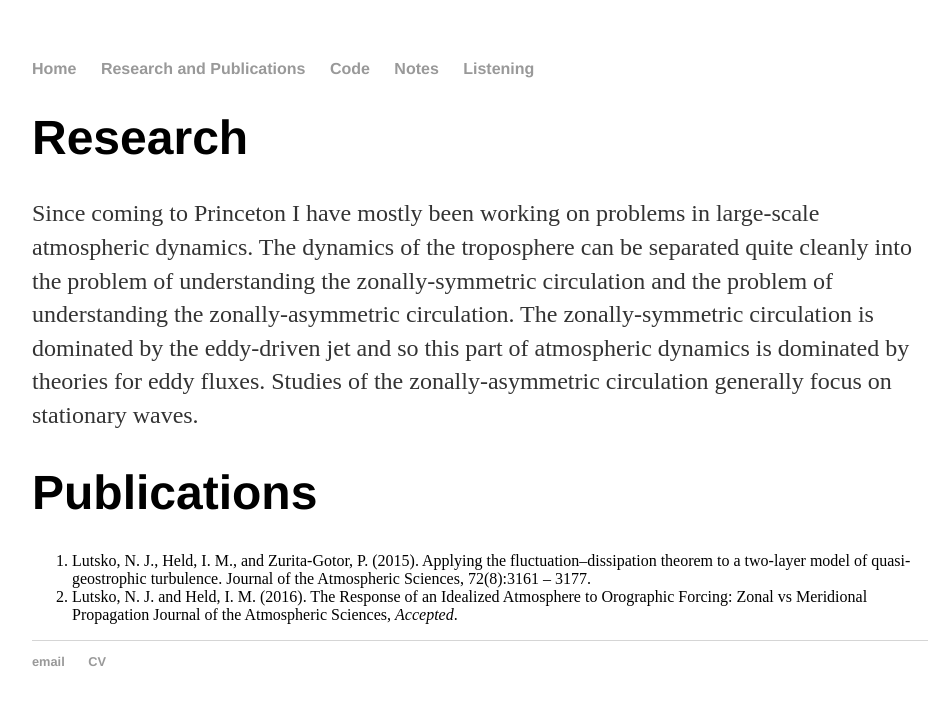
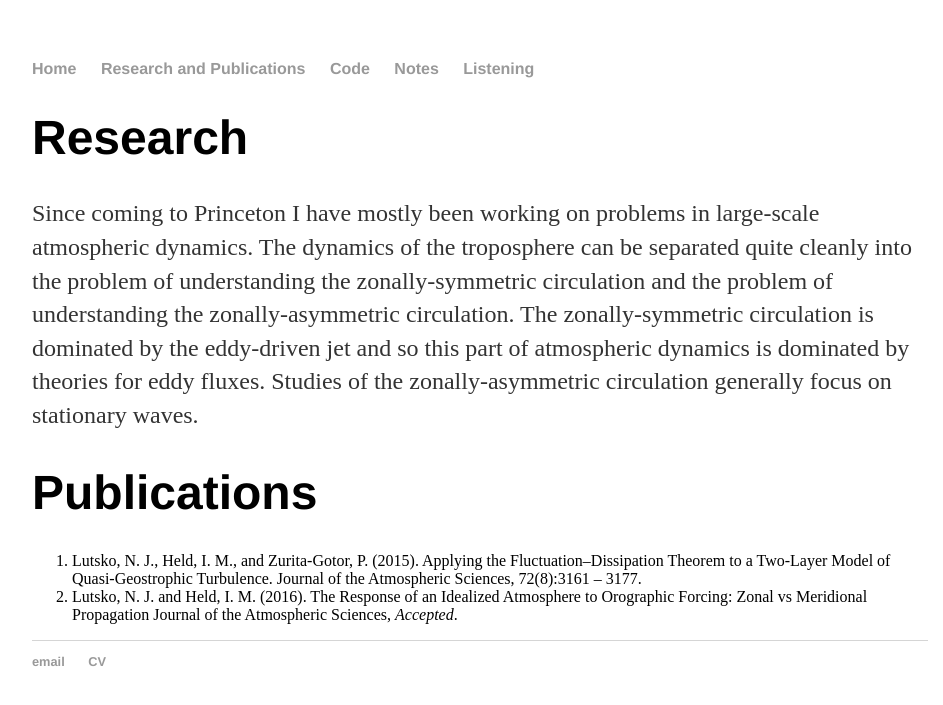
Before and after one commit to nicklutsko/nicklutsko.github.io, a Jekyll site: the page built from research/index.html, in a window 1280 px wide. Shown: the top 705 px of the page, without its empty margins (160-1103 px from the left). Built offline with Jekyll 4.4.1, drawn with Linux system fonts in a browser that asks for light colours.

Commit message:
Capitalized letters in paper

```diff
--- a/research/index.html
+++ b/research/index.html
@@ -8,7 +8,7 @@ title: Research Interests
 			<p>Since coming to Princeton I have mostly been working on problems in large-scale atmospheric dynamics. The dynamics of the troposphere can be separated quite cleanly into the problem of understanding the zonally-symmetric circulation and the problem of understanding the zonally-asymmetric circulation. The zonally-symmetric circulation is dominated by the eddy-driven jet and so this part of atmospheric dynamics is dominated by theories for eddy fluxes. Studies of the zonally-asymmetric circulation generally focus on stationary waves.  </p>
 			<h1>Publications</h1>
 			<ol>
-			  <li>Lutsko, N. J., Held, I. M., and Zurita-Gotor, P. (2015). Applying the fluctuation–dissipation theorem to a two-layer model of quasi-geostrophic turbulence. Journal
+			  <li>Lutsko, N. J., Held, I. M., and Zurita-Gotor, P. (2015). Applying the Fluctuation–Dissipation Theorem to a Two-Layer Model of Quasi-Geostrophic Turbulence. Journal
 of the Atmospheric Sciences, 72(8):3161 – 3177.</li>
 			  <li>Lutsko, N. J. and Held, I. M. (2016). The Response of an Idealized Atmosphere to Orographic Forcing: Zonal vs Meridional Propagation Journal
 of the Atmospheric Sciences, <i>Accepted</i>.</li>
```
